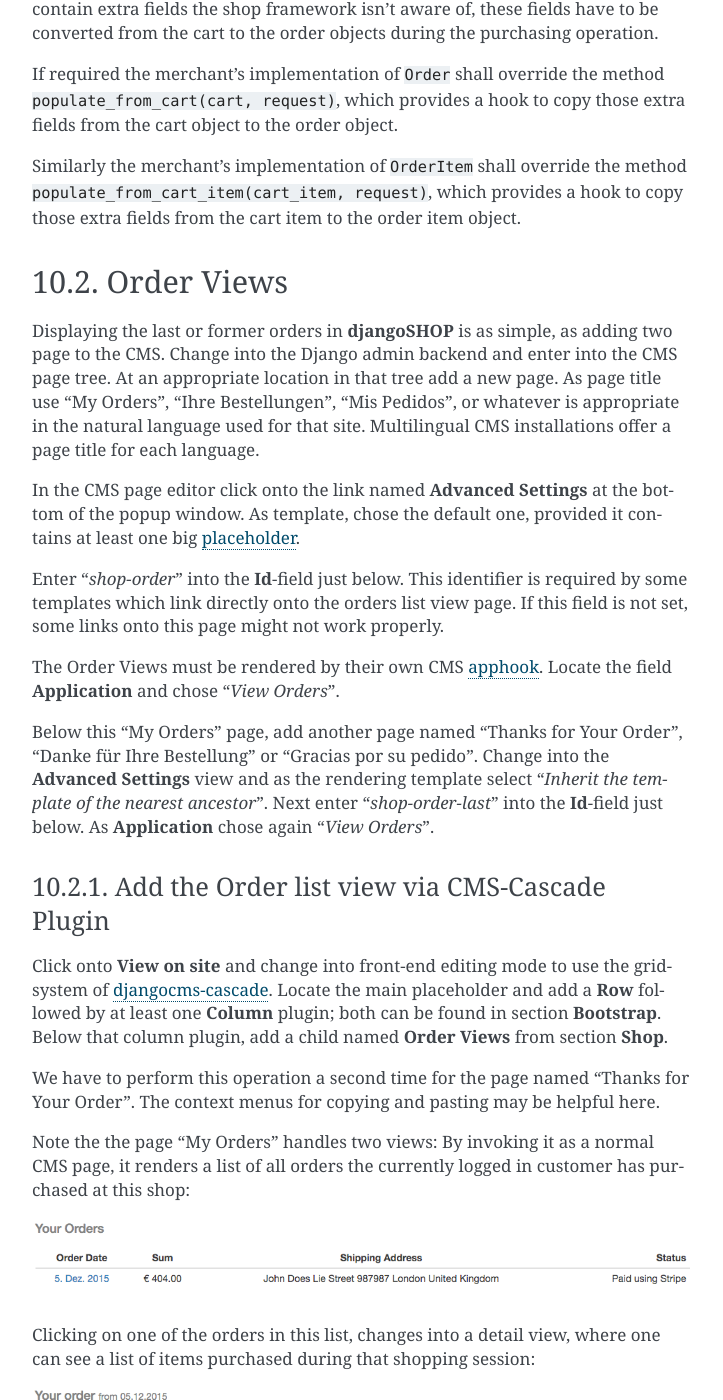
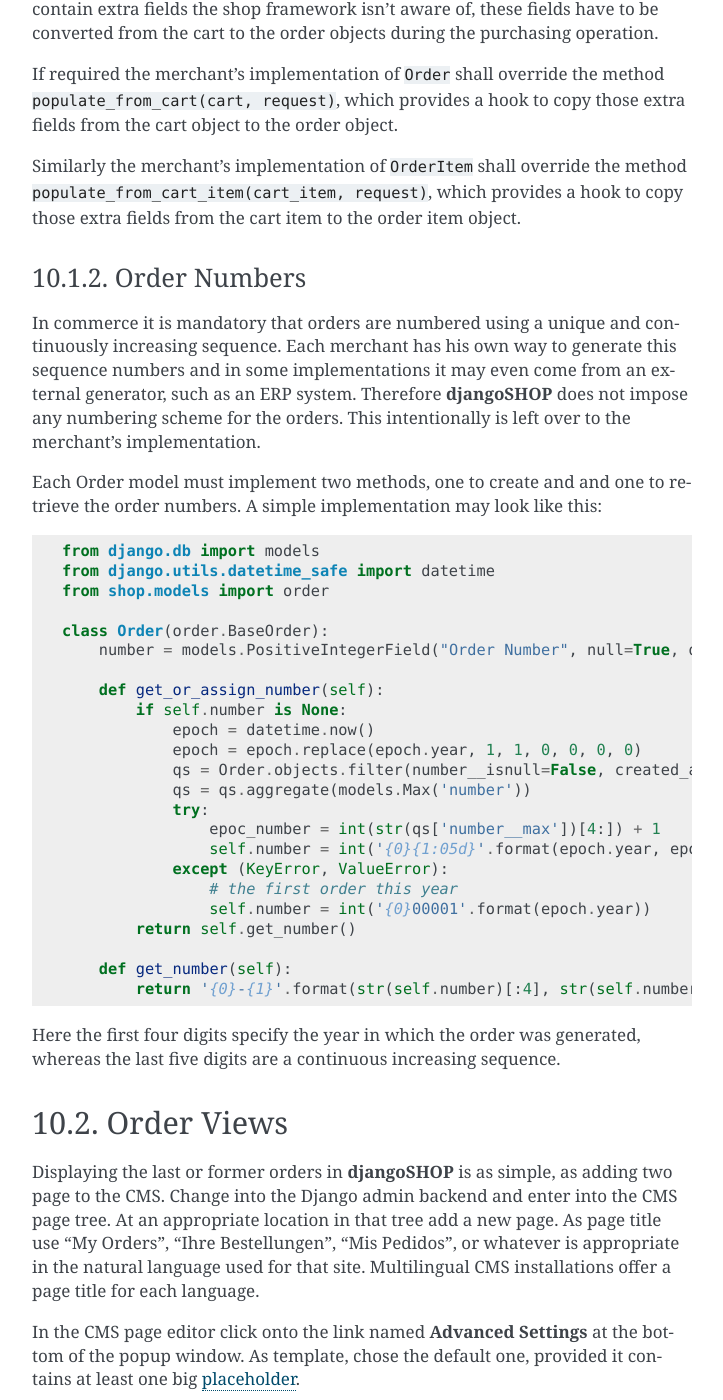
Before and after one commit to joker-softdev/django_shop, a Sphinx documentation site: the page built from docs/reference/order.rst, in a window 1280 px wide and 1400 px high, scrolled down 1187 px. Shown: the whole window, without its empty margins (388-1111 px from the left). Built offline with Sphinx 7.4.7, drawn with Linux system fonts in a browser that asks for light colours; some of the changed text lies outside the part shown.

Commit message:
explain order numbers

```diff
--- a/docs/reference/order.rst
+++ b/docs/reference/order.rst
@@ -60,6 +60,48 @@
 Similarly the merchant's implementation of ``OrderItem`` shall override the method
 ``populate_from_cart_item(cart_item, request)``, which provides a hook to copy those extra fields
 from the cart item to the order item object.
+
+
+Order Numbers
+-------------
+
+In commerce it is mandatory that orders are numbered using a unique and continuously increasing
+sequence. Each merchant has his own way to generate this sequence numbers and in some
+implementations it may even come from an external generator, such as an ERP system. Therefore
+**djangoSHOP** does not impose any numbering scheme for the orders. This intentionally is left
+over to the merchant's implementation.
+
+Each Order model must implement two methods, one to create and and one to retrieve the order
+numbers. A simple implementation may look like this:
+
+.. code-block:: python
+
+	from django.db import models
+	from django.utils.datetime_safe import datetime
+	from shop.models import order
+
+	class Order(order.BaseOrder):
+	    number = models.PositiveIntegerField("Order Number", null=True, default=None, unique=True)
+
+	    def get_or_assign_number(self):
+	        if self.number is None:
+	            epoch = datetime.now()
+	            epoch = epoch.replace(epoch.year, 1, 1, 0, 0, 0, 0)
+	            qs = Order.objects.filter(number__isnull=False, created_at__gt=epoch)
+	            qs = qs.aggregate(models.Max('number'))
+	            try:
+	                epoc_number = int(str(qs['number__max'])[4:]) + 1
+	                self.number = int('{0}{1:05d}'.format(epoch.year, epoc_number))
+	            except (KeyError, ValueError):
+	                # the first order this year
+	                self.number = int('{0}00001'.format(epoch.year))
+	        return self.get_number()
+
+	    def get_number(self):
+	        return '{0}-{1}'.format(str(self.number)[:4], str(self.number)[4:])
+
+Here the first four digits specify the year in which the order was generated, whereas the last five
+digits are a continuous increasing sequence.
 
 
 Order Views
```
